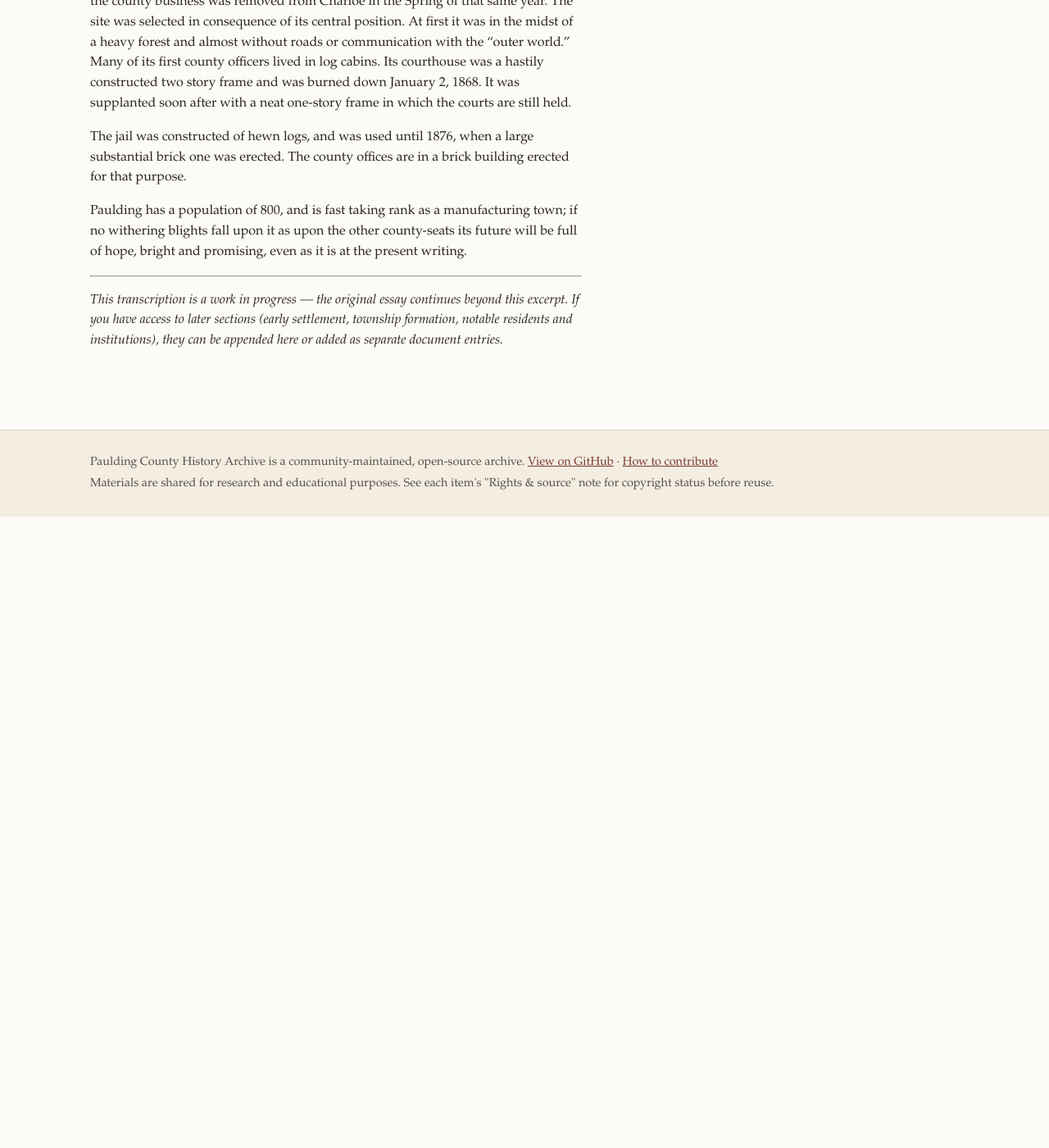
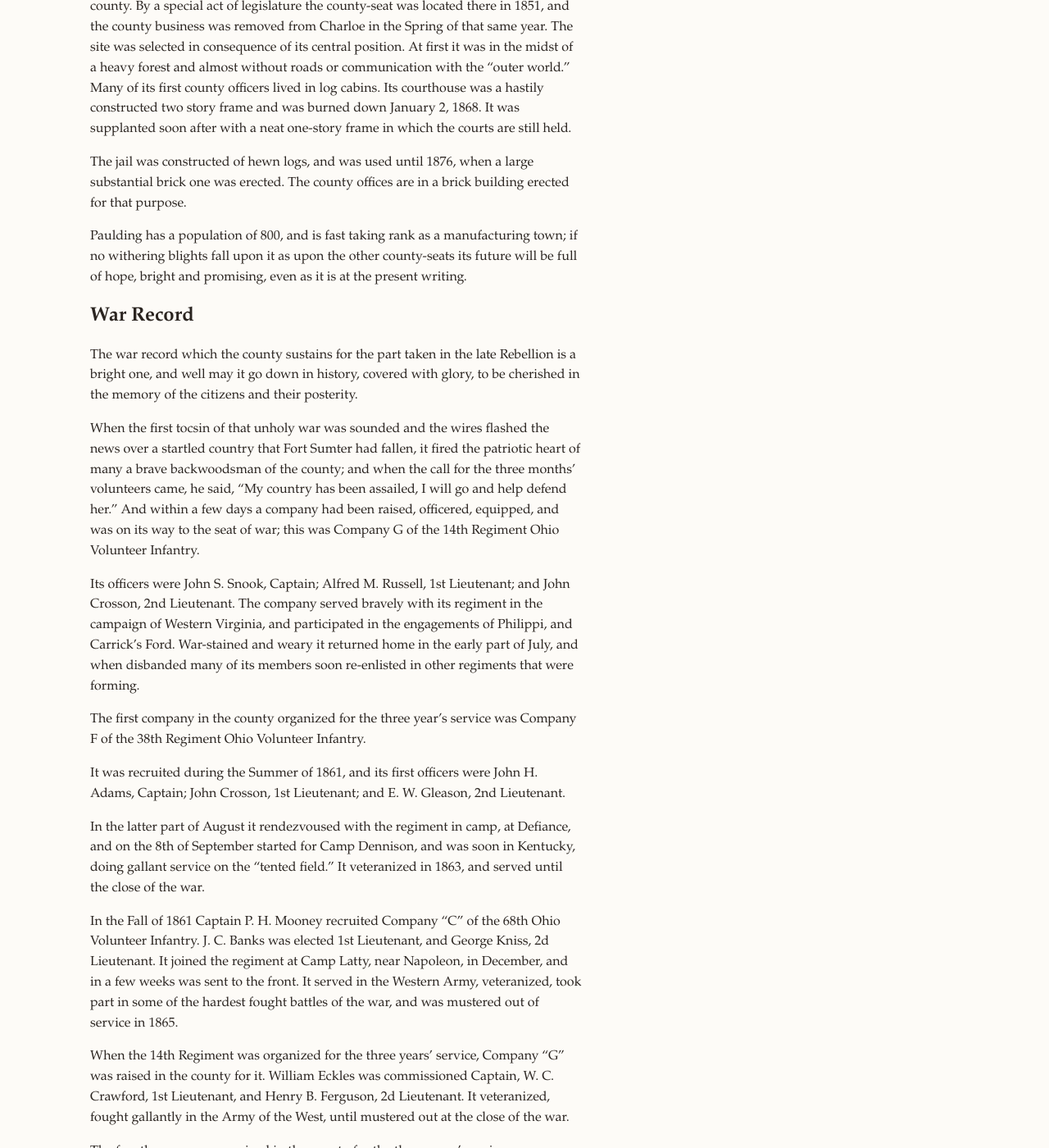
Before and after one commit to jofer215/Paulding, a Jekyll site: the page built from _items/historical-hand-atlas-1882-paulding-county-history.md, in a window 1280 px wide and 1400 px high, scrolled down 11091 px. Shown: the whole window at 82% size. Built offline with Jekyll 4.4.1, drawn with Linux system fonts in a browser that asks for light colours; before the commit the page ends 11721 px from its top, so only the background shows below that; some of the changed text lies outside the part shown.

Commit message:
Append War Record section to 1882 Hand-Atlas transcription
Continues the Budd essay with the county's Civil War companies and
regiments, from the 14th OVI's three-months service through the 132nd
ONG's muster-out in 1864.

Co-Authored-By: Claude Sonnet 5 <noreply@anthropic.com>
Claude-Session: https://claude.ai/code/session_01HFiX5DwBj15tjgeMJKLPqW

```diff
--- a/_items/historical-hand-atlas-1882-paulding-county-history.md
+++ b/_items/historical-hand-atlas-1882-paulding-county-history.md
@@ -3,10 +3,10 @@ title: "History of Paulding County, Ohio (Historical Hand-Atlas, 1882)"
 type: document
 era: 1880-1920
 date: 1882-01-01
-description: "Prof. Everett A. Budd's county history essay from the 1882 Historical Hand-Atlas, covering county statistics, geography, formation and county seats, early settlement of the Maumee Valley, soil and timber, newspaper history, manufacturing industries, county officers, and streams."
+description: "Prof. Everett A. Budd's county history essay from the 1882 Historical Hand-Atlas, covering county statistics, geography, formation and county seats, early settlement of the Maumee Valley, soil and timber, newspaper history, manufacturing industries, county officers, streams, and Civil War military service."
 source: "Prof. Everett A. Budd, in Historical Hand-Atlas: History of Northwestern Ohio and History of Paulding County, Ohio, H. H. Hardesty & Co., Publishers, Chicago and Toledo, 1882"
 rights: "Public domain (published 1882)."
-tags: [1882, historical hand-atlas, county history, statistics, geography, settlement, maumee valley, soil, timber, black swamp, newspapers, press, manufacturing, iron furnace, labor, county officers, streams, drainage, formation, county seat, new rochester, charloe]
+tags: [1882, historical hand-atlas, county history, statistics, geography, settlement, maumee valley, soil, timber, black swamp, newspapers, press, manufacturing, iron furnace, labor, county officers, streams, drainage, formation, county seat, new rochester, charloe, civil war, war record, ohio volunteer infantry]
 ---
 
 *History of Paulding County, by Prof. Everett A. Budd, as printed in the
@@ -514,6 +514,104 @@ manufacturing town; if no withering blights fall upon it as upon the
 other county-seats its future will be full of hope, bright and
 promising, even as it is at the present writing.
 
+## War Record
+
+The war record which the county sustains for the part taken in the late
+Rebellion is a bright one, and well may it go down in history, covered
+with glory, to be cherished in the memory of the citizens and their
+posterity.
+
+When the first tocsin of that unholy war was sounded and the wires
+flashed the news over a startled country that Fort Sumter had fallen, it
+fired the patriotic heart of many a brave backwoodsman of the county; and
+when the call for the three months' volunteers came, he said, "My country
+has been assailed, I will go and help defend her." And within a few days
+a company had been raised, officered, equipped, and was on its way to the
+seat of war; this was Company G of the 14th Regiment Ohio Volunteer
+Infantry.
+
+Its officers were John S. Snook, Captain; Alfred M. Russell, 1st
+Lieutenant; and John Crosson, 2nd Lieutenant. The company served bravely
+with its regiment in the campaign of Western Virginia, and participated
+in the engagements of Philippi, and Carrick's Ford. War-stained and weary
+it returned home in the early part of July, and when disbanded many of
+its members soon re-enlisted in other regiments that were forming.
+
+The first company in the county organized for the three year's service
+was Company F of the 38th Regiment Ohio Volunteer Infantry.
+
+It was recruited during the Summer of 1861, and its first officers were
+John H. Adams, Captain; John Crosson, 1st Lieutenant; and E. W. Gleason,
+2nd Lieutenant.
+
+In the latter part of August it rendezvoused with the regiment in camp,
+at Defiance, and on the 8th of September started for Camp Dennison, and
+was soon in Kentucky, doing gallant service on the "tented field." It
+veteranized in 1863, and served until the close of the war.
+
+In the Fall of 1861 Captain P. H. Mooney recruited Company "C" of the
+68th Ohio Volunteer Infantry. J. C. Banks was elected 1st Lieutenant, and
+George Kniss, 2d Lieutenant. It joined the regiment at Camp Latty, near
+Napoleon, in December, and in a few weeks was sent to the front. It
+served in the Western Army, veteranized, took part in some of the
+hardest fought battles of the war, and was mustered out of service in
+1865.
+
+When the 14th Regiment was organized for the three years' service,
+Company "G" was raised in the county for it. William Eckles was
+commissioned Captain, W. C. Crawford, 1st Lieutenant, and Henry B.
+Ferguson, 2d Lieutenant. It veteranized, fought gallantly in the Army of
+the West, until mustered out at the close of the war.
+
+The fourth company organized in the county for the three years' service
+was Company "I," of the 100th Regiment Ohio Volunteer Infantry. The
+company was recruited by Emanuel Kaufman, who was elected Captain, with
+Dennison S. Hughes, 1st Lieutenant, and Joseph S. Champion, for 2d
+Lieutenant. This company, also, did noble service until their country
+needed their services no longer.
+
+In the Spring of 1863, the 42d Battalion Ohio National Guards, consisting
+of Companies "A," "B" and "C," was organized in the county and commanded
+by Major Andrew P. Meng.
+
+In April, 1864, the battalion was called into active service, and
+rendezvoused at Antwerp, May 2d, drilled for a day or two, and was sent
+home with orders to report again for duty on the 10th of that month.
+
+The 10th came, when the battalion reported as ordered, and was soon on
+its way to serve the General Government for the period of 100 days.
+
+At Toledo it was found that the battalion did not have three maximum
+companies, and Company "C" was consolidated with companies "A" and "B."
+
+With these two companies, the battalion proceeded to Columbus, Ohio, and
+were ordered to Camp Chase, four miles west of that city.
+
+Here it was consolidated with the 32d Battalion, from Logan county, and
+one company from Montgomery county, Ohio; and became Companies "A" and
+"H" of the 132d Regiment Ohio National Guards, and was mustered into the
+United States service. The officers of Company "A" were John Shirley,
+Captain; F. S. Cable, 1st, and Peter Snook, 2d Lieutenant; of Company
+"H," Captain, B. F. H. Hankins, and E. H. Day, 1st and William Good, 2d
+Lieutenant.
+
+The regiment was sent to the army of the Potomac, was attached to the 2d
+Brigade, 2d Division, of the 18th Army Corps, and did honorable service
+in the trenches around Petersburg, until its expiration of term. The
+regiment was mustered out of service September 10, 1864.
+
+Besides these companies that were organized in the county, many enlisted
+promiscuously in the companies of other counties, so that at one time
+during the war scarcely a "corporal's guard" was left in the county.
+
+Then, let the heart of every ex-soldier who may read this history swell
+with emotions of pride when he remembers that in the Great Rebellion he
+represented a county that, according to its population, sent more
+soldiers than any other county in the State of Ohio. And remembering
+this, may the tender teardrop fall to the memory of their gallant
+comrades, who rallying around the flag of liberty, laid down their noble
+lives on the altar of their country.
+
 ---
 
 *This transcription is a work in progress — the original essay continues
```
